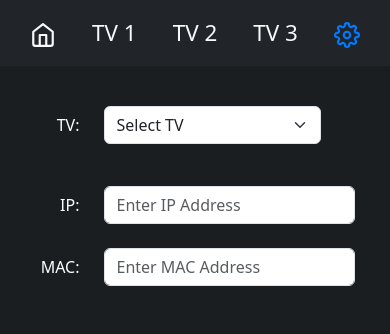
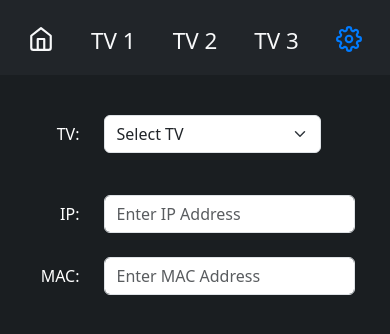
Before and after one commit to durkinm2/samsung-react-remote, a React (Create React App) app: page /settings in a window 390 px wide. Shown: the top 334 px of the page. Built offline with nearby package versions, Linux system fonts and the light colour scheme.

Commit message:
fixed navbar spacing

```diff
--- a/src/components/Navbar/Navbar.css
+++ b/src/components/Navbar/Navbar.css
@@ -1,7 +1,3 @@
-.custom-nav {
-  /*padding-bottom: 4px !important;*/
-}
-
 .custom-navbar-brand {
   font-weight: bold;
   font-size: 1.0em !important;
@@ -24,3 +20,12 @@
   margin-left: 16px !important;
   margin-right: 16px !important;
 }
+
+@media (max-width: 767px) {
+  .custom-nav {
+    margin-top: 2%;
+  }
+  .custom-nav-icon {
+    margin-bottom: 26%;
+  }
+}
--- a/src/components/Navbar/Navbar.js
+++ b/src/components/Navbar/Navbar.js
@@ -18,14 +18,15 @@ const NavBar = () => {
     return (
         <div>
             {/* Navbar */}
-        <Navbar expand="lg" className="bg-dark text-light custom-nav">
+        <Navbar expand="lg" className="bg-dark text-light">
             <Container>
                 {/*<Navbar.Brand as={Link} to="/" className="custom-navbar-brand">SamsungTV</Navbar.Brand>*/}
-                <Nav style={{display:"flex", flexDirection:"row", justifyContent: 'space-around', width: '100%' }} activeKey="1" onSelect={handleSelect}>
-
-                    <Nav.Link as={Link} to="/" className={`text-light custom-nav-link ${location.pathname === '/' ? 'active' : ''}`}>
-                        <FiHome size={26} />
-                    </Nav.Link>
+                <Nav className="custom-nav" style={{display:"flex", flexDirection:"row", justifyContent: 'space-between', alignItems: 'center', width: '100%'}} activeKey="1" onSelect={handleSelect}>
+                    <Nav.Item>
+                        <Nav.Link as={Link} to="/" className={`text-light custom-nav-link  ${location.pathname === '/' ? 'active' : ''}`}>
+                            <FiHome size={26} className="custom-nav-icon"/>
+                        </Nav.Link>
+                    </Nav.Item>
                     <Nav.Item>
                         <Nav.Link as={Link} to="/tv/1" className={`text-light custom-nav-link ${location.pathname === '/tv/1' ? 'active' : ''}`}>
                             TV 1
@@ -41,9 +42,11 @@ const NavBar = () => {
                             TV 3
                         </Nav.Link>
                     </Nav.Item>
-                    <Nav.Link as={Link} to="/settings" className={`text-light custom-nav-link ${location.pathname === '/settings' ? 'active' : ''}`}>
-                        <FiSettings size={26} />
-                    </Nav.Link>
+                    <Nav.Item>
+                        <Nav.Link as={Link} to="/settings" className={`text-light custom-nav-link ${location.pathname === '/settings' ? 'active' : ''}`}>
+                            <FiSettings size={26} className="custom-nav-icon" />
+                        </Nav.Link>
+                    </Nav.Item>
 
                 </Nav>
             </Container>
```
